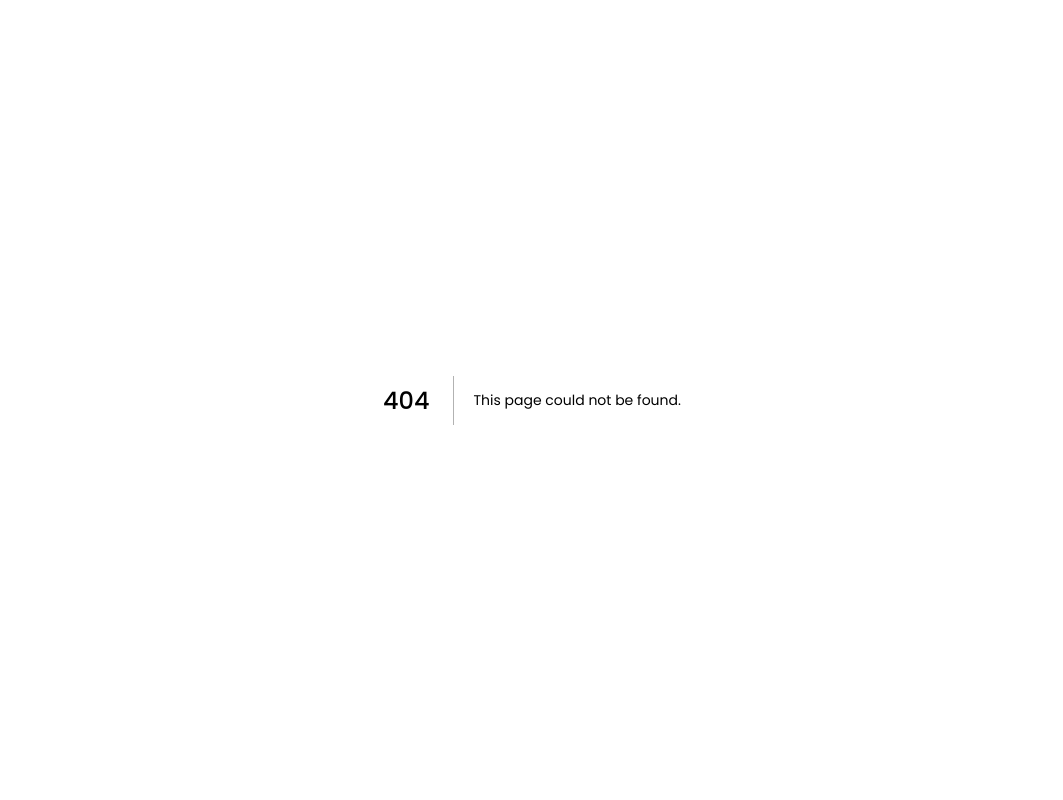
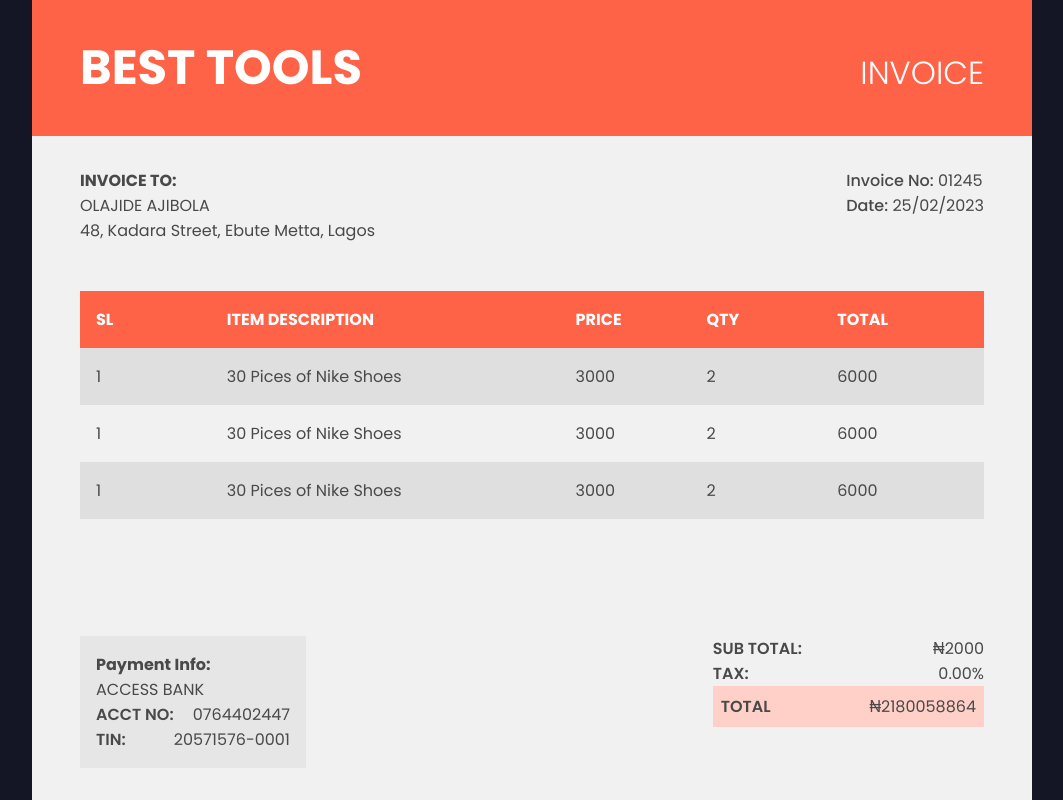
Before and after one commit to josiah360/best-tools-invoice, a Next.js app: page /invoice/1 in a window 1280 px wide. Before the commit this address had no page. Shown: the whole page, without its empty margins (108-1171 px from the left). Built offline with nearby package versions, Linux system fonts and the light colour scheme.

Commit message:
Implement invoice page

```diff
--- /dev/null
+++ b/components/invoice/InvoiceHeader.js
@@ -0,0 +1,19 @@
+import styles from '../../styles/InvoiceHeader.module.css'
+
+const InvoiceHeader = () => {
+    return (
+        <div className={styles.headerWrapper}>
+            <h1>
+            <div>
+                <span>BEST </span>
+                <span>TOOLS</span>
+            </div>
+            <div className={styles.textWrapper}>
+                <span>INVOICE</span>
+            </div>
+            </h1>
+        </div>
+    )
+}
+
+export default InvoiceHeader
--- /dev/null
+++ b/pages/invoice/[id].js
@@ -0,0 +1,82 @@
+import React from "react";
+import { useRouter } from "next/router";
+
+import InvoiceHeader from "@/components/invoice/InvoiceHeader";
+
+import styles from '../../styles/Invoice.module.css'
+
+const Invoice = () => {
+    const router = useRouter()
+
+    return (
+        <div className= {styles.mainWrapper}>
+            <div className={styles.invoiceWrapper}>
+                <InvoiceHeader />
+
+                <div className={styles.invoiceBody}>
+                    <div className={styles.invoiceDetails}>
+                        <div className={styles.customerInfo}>
+                            <h4>INVOICE TO:</h4>
+                            <p>OLAJIDE AJIBOLA</p>
+                            <p>48, Kadara Street, Ebute Metta, Lagos</p>
+                        </div>
+                        <div className={styles.otherInfo}>
+                            <p><span>Invoice No:</span> <span>01245</span></p>
+                            <p><span>Date:</span> <span>25/02/2023</span></p>
+                        </div>
+                    </div>
+
+                    <div className={styles.itemsList}>
+                        <div className={styles.listHeader}>
+                            <h4>SL</h4>
+                            <h4 className={styles.description}>ITEM DESCRIPTION</h4>
+                            <h4>PRICE</h4>
+                            <h4>QTY</h4>
+                            <h4>TOTAL</h4>
+                        </div>
+                        <div className={styles.listWrapper}>
+                            <div className={styles.item}>
+                                <p>1</p>
+                                <p className={styles.description}>30 Pices of Nike Shoes</p>
+                                <p>3000</p>
+                                <p>2</p>
+                                <p>6000</p>
+                            </div>
+                            <div className={styles.item}>
+                                <p>1</p>
+                                <p className={styles.description}>30 Pices of Nike Shoes</p>
+                                <p>3000</p>
+                                <p>2</p>
+                                <p>6000</p>
+                            </div>
+                            <div className={styles.item}>
+                                <p>1</p>
+                                <p className={styles.description}>30 Pices of Nike Shoes</p>
+                                <p>3000</p>
+                                <p>2</p>
+                                <p>6000</p>
+                            </div>
+                        </div>
+                    </div>
+                </div>
+
+                <div className={styles.footerInfo}>
+                    <div className={styles.bankInfo}>
+                        <h4>Payment Info:</h4>
+                        <p>ACCESS BANK</p>
+                        <p><span>ACCT NO:</span>0764402447</p>
+                        <p><span>TIN:</span>20571576-0001</p>
+                    </div>
+
+                    <div className={styles.amount}>
+                        <p><span>SUB TOTAL:</span><span>₦2000</span></p>
+                        <p><span>TAX:</span> <span>0.00%</span></p>
+                        <p className={styles.total}><span>TOTAL</span> <span>₦2180058864</span></p>
+                    </div>
+                </div>
+            </div>
+        </div>
+    )
+}
+
+export default Invoice
--- /dev/null
+++ b/styles/Invoice.module.css
@@ -0,0 +1,97 @@
+.mainWrapper {
+    display: flex;
+    justify-content: center;
+    align-items: flex-start;
+    height: 100vh;
+}
+
+.invoiceWrapper{
+    display: flex;
+    flex-direction: column;
+    width: 1000px;
+    background-color: rgb(241, 241, 241);
+    height: 100%;
+}
+
+.invoiceBody {
+    padding: 2rem 3rem;
+    color: rgb(73, 73, 73);
+    margin-bottom: auto;
+}
+
+.invoiceDetails {
+    display: flex;
+    justify-content: space-between;
+}
+
+.otherInfo p span:first-of-type {
+    font-weight: 500;
+}
+
+.itemsList {
+    margin-top: 3rem;
+}
+
+.listHeader {
+    background-color: tomato;
+    color: white;
+}
+
+.listHeader,
+.item{
+    display: flex;
+    padding: 1rem;
+}
+
+.listHeader h4,
+.item p {
+    width: 15%;
+}
+
+.description {
+    width: 40% !important
+}
+
+.item:nth-child(odd) {
+    background-color: rgb(223, 223, 223);
+}
+
+.footerInfo {
+    display: flex;
+    padding: 2rem 3rem;
+    justify-content: space-between;
+    color: rgb(73, 73, 73);
+}
+
+.bankInfo {
+    width: 25%;
+    background-color: rgb(230, 230, 230);
+    padding: 1rem;
+}
+
+.bankInfo p {
+    display: flex;
+    justify-content: space-between;
+}
+
+.bankInfo span{
+    font-weight: 600;
+}
+
+.amount {
+    width: 30%
+}
+
+.amount p {
+    display: flex;
+    justify-content: space-between;
+}
+
+.amount p span:nth-child(1){
+    font-weight: 600;
+}
+
+.total {
+    background-color: rgb(255, 208, 199);
+    padding: .5rem;
+}
--- /dev/null
+++ b/styles/InvoiceHeader.module.css
@@ -0,0 +1,17 @@
+.headerWrapper h1 {
+    display: flex;
+    justify-content: space-between;
+    align-items: center;
+    font-size: 3rem;
+    color: white;
+}
+
+.textWrapper span{
+    font-size: 2rem;
+    font-weight: 300;
+}
+
+.headerWrapper {
+    background-color: tomato;
+    padding: 2rem 3rem;
+}
```
